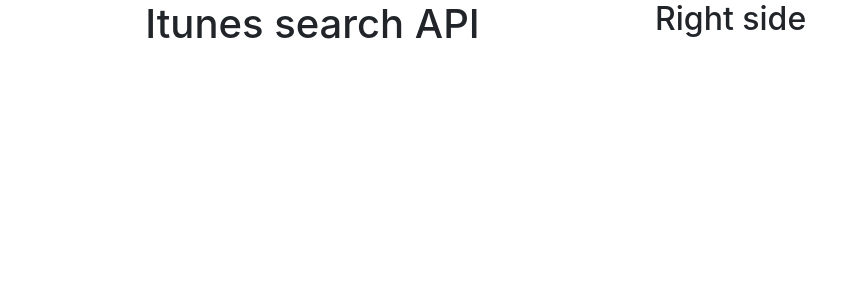
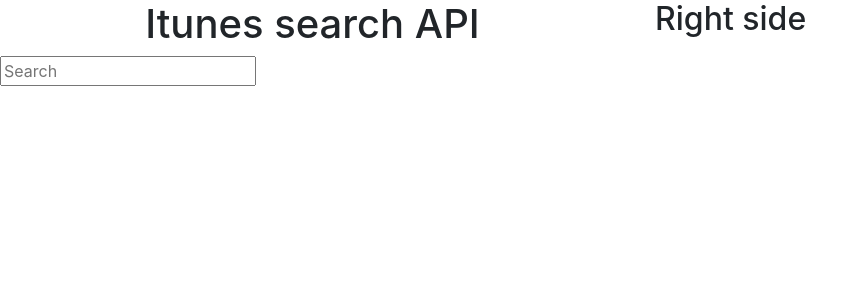
Before and after one commit to douglas86/task19, a React (Create React App) app in the folder client/: page / in a window 1280 px wide. Shown: the top 300 px of the page, without its empty margins (0-868 px from the left). Built offline with nearby package versions, Linux system fonts and the light colour scheme.

Commit message:
Created an input tag for searching

```diff
--- a/client/src/Components/LeftSide/Left.jsx
+++ b/client/src/Components/LeftSide/Left.jsx
@@ -6,6 +6,7 @@
   return (
     <div>
       <h1 className={classes.left}>Itunes search API</h1>
+      <input type="text" placeholder="Search" required />
     </div>
   );
 };
```
